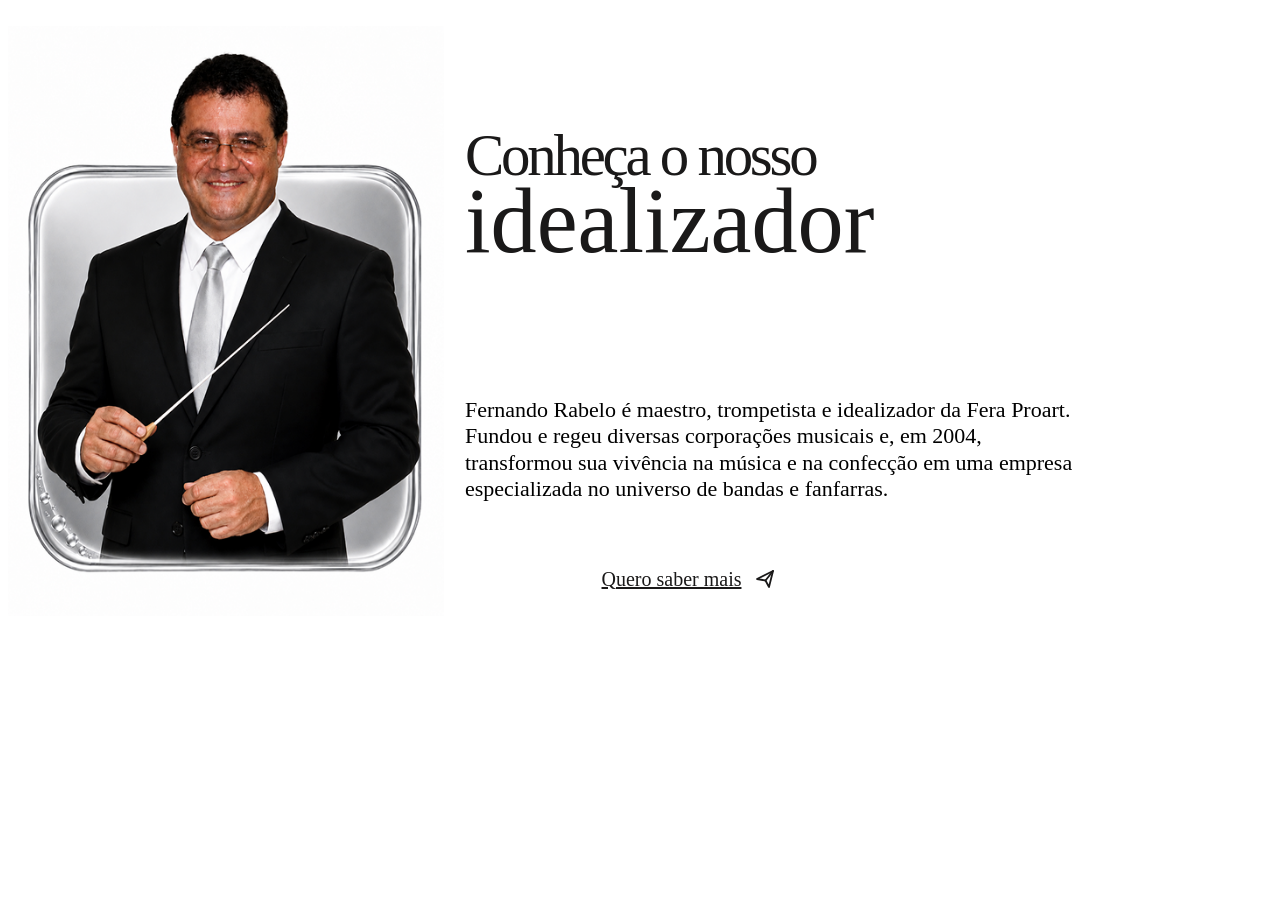
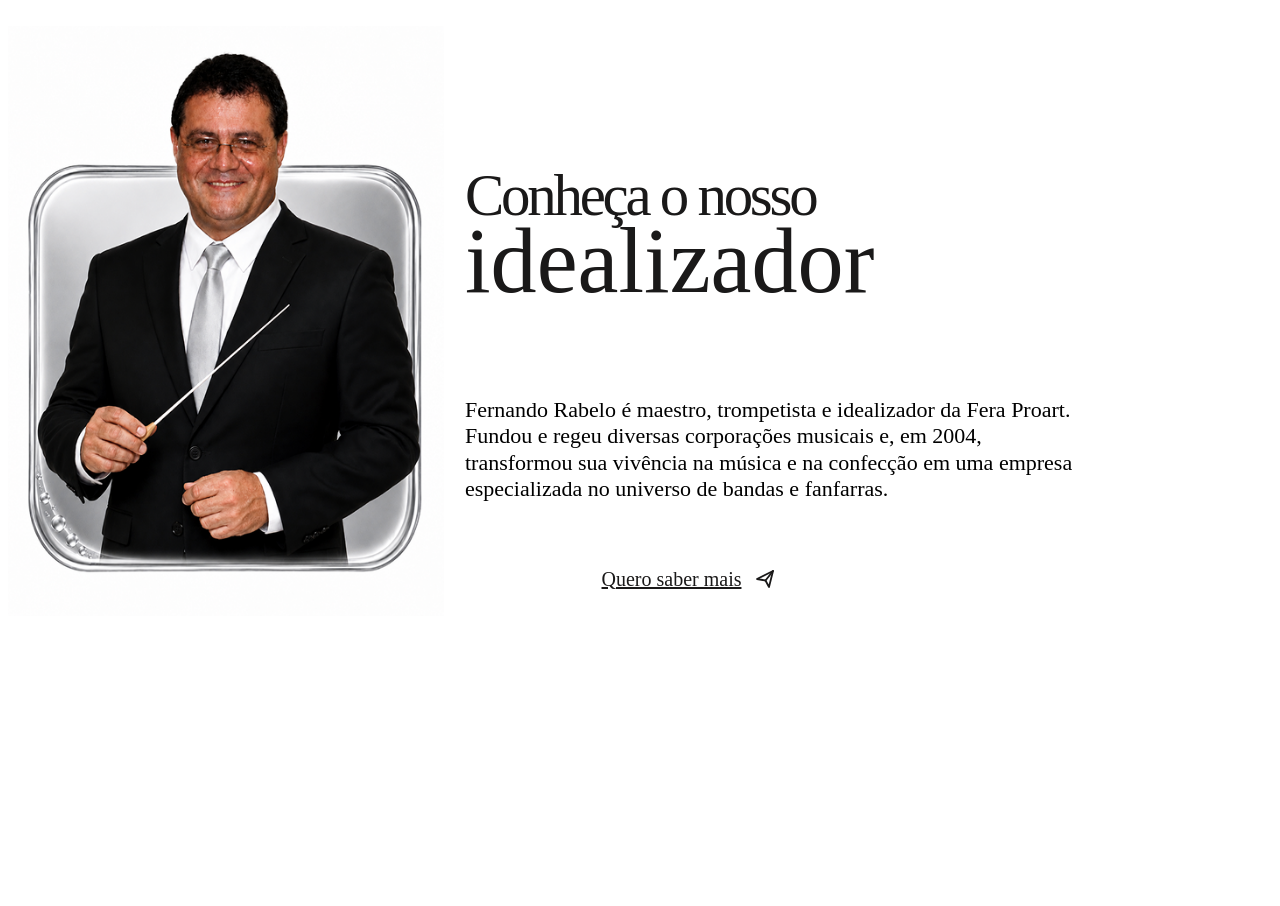
Before and after one commit to leobrasil777-lang/FeraProart-Website, a React (Vite) app: page / in a window 1280 px wide. Shown: the part 2620-3526 px from the top of the page. Built offline with nearby package versions, Linux system fonts and the light colour scheme; the HTML template or start-up script is replaced by a standard one.

Commit message:
ajusta layout manual das secoes da home

```diff
--- a/src/components/HomeFounderSection/HomeFounderSection.css
+++ b/src/components/HomeFounderSection/HomeFounderSection.css
@@ -24,7 +24,7 @@
   flex-direction: column;
   align-items: flex-start;
   margin: clamp(54px, 6vw, 78px) 0 0;
-  transform: translateY(clamp(16px, 2vw, 24px));
+  transform: translateY(clamp(52px, 5vw, 78px));
   color: #1a1919;
   font-family: var(--font-primary);
   font-size: clamp(48px, 4.6vw, 64px);
```
